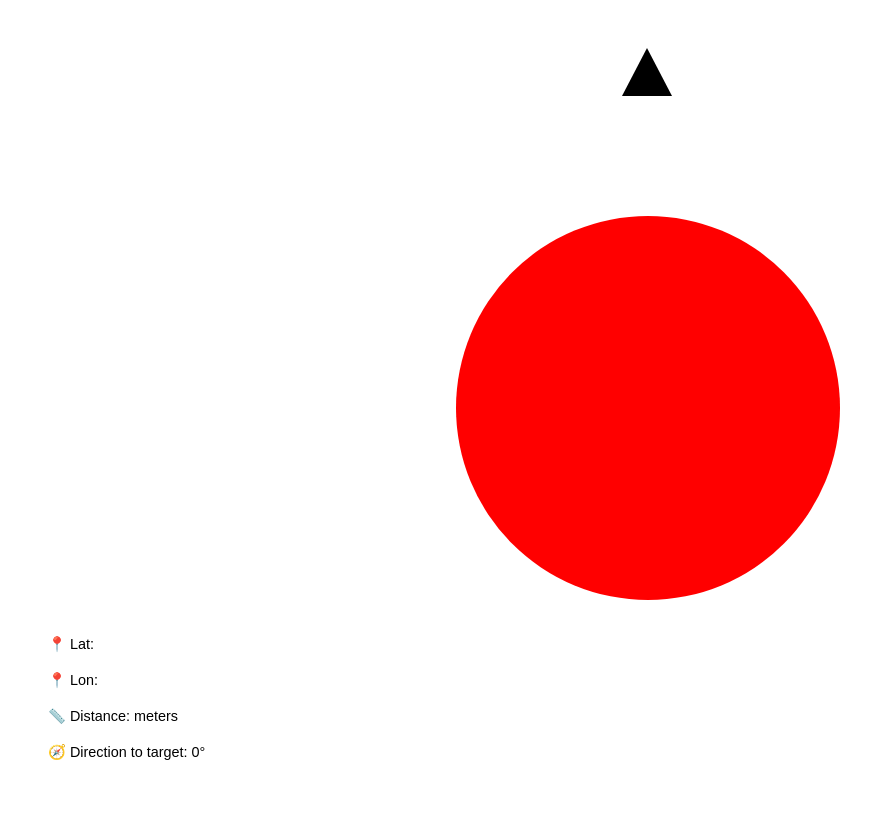
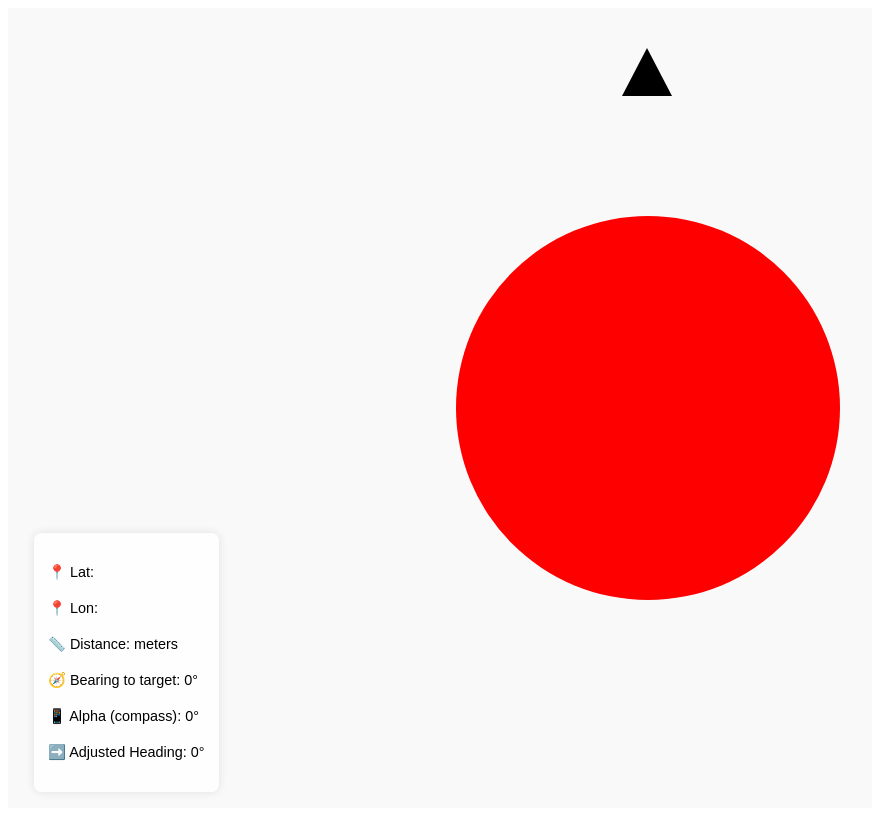
Before and after one commit to sidmuc21/locationcircle, a SvelteKit app: page / in a window 1280 px wide. Shown: the whole page, without its empty margins (0-872 px from the left). Built offline with nearby package versions, Linux system fonts and the light colour scheme; no server answers.

Commit message:
first commi

```diff
--- a/src/routes/+page.svelte
+++ b/src/routes/+page.svelte
@@ -1,5 +1,5 @@
 <script>
-  import { onMount } from 'svelte';
+  import { onMount, onDestroy } from 'svelte';
   import {
     isPointWithinRadius,
     getGreatCircleBearing,
@@ -11,10 +11,16 @@
   let bearingToTarget = 0;
   let distanceToTarget = null;
 
+  let alpha = 0; // Compass direction of the phone
+  let heading = 0; // Adjusted direction to face target
+
   const targetCoords = {
     latitude: 42.05913363079434,
     longitude: 19.51725368912721
   };
+
+  let needsOrientationPermission = false;
+  let orientationPermissionGranted = false;
 
   function startWatching() {
     if (!navigator.geolocation) {
@@ -29,9 +35,9 @@
 
         if (userCoords.latitude != null && userCoords.longitude != null) {
           inRange = isPointWithinRadius(userCoords, targetCoords, 5);
-
-          distanceToTarget = Math.round(getDistance(userCoords, targetCoords)); // meters, rounded
-          bearingToTarget = Math.round(getGreatCircleBearing(userCoords, targetCoords)); // degrees, rounded
+          distanceToTarget = Math.round(getDistance(userCoords, targetCoords));
+          bearingToTarget = Math.round(getGreatCircleBearing(userCoords, targetCoords));
+          heading = (bearingToTarget - alpha + 360) % 360;
         }
       },
       (err) => {
@@ -45,8 +51,46 @@
     );
   }
 
+  function handleOrientation(event) {
+    if (typeof event.alpha === 'number') {
+      alpha = event.alpha;
+      heading = (bearingToTarget - alpha + 360) % 360;
+    }
+  }
+
+  function requestOrientationAccess() {
+    if (typeof DeviceOrientationEvent !== 'undefined' && typeof DeviceOrientationEvent.requestPermission === 'function') {
+      DeviceOrientationEvent.requestPermission()
+        .then(state => {
+          if (state === 'granted') {
+            window.addEventListener('deviceorientation', handleOrientation, true);
+            orientationPermissionGranted = true;
+            needsOrientationPermission = false;
+          } else {
+            alert('Orientation permission denied');
+          }
+        })
+        .catch(err => {
+          console.error('Orientation permission error:', err);
+        });
+    }
+  }
+
   onMount(() => {
     startWatching();
+
+    if (typeof DeviceOrientationEvent !== 'undefined' && typeof DeviceOrientationEvent.requestPermission === 'function') {
+      // iOS requires user interaction to request permission
+      needsOrientationPermission = true;
+    } else {
+      // Android and others
+      window.addEventListener('deviceorientation', handleOrientation, true);
+      orientationPermissionGranted = true;
+    }
+  });
+
+  onDestroy(() => {
+    window.removeEventListener('deviceorientation', handleOrientation);
   });
 </script>
 
@@ -59,17 +103,26 @@
   {#if !inRange}
     <div
       class="arrow"
-      style="transform: rotate({bearingToTarget}deg);"
+      style="transform: rotate({heading}deg);"
     ></div>
   {/if}
 
-  <!-- Coordinates and Distance Info -->
+  <!-- Info Panel -->
   <div class="info">
     <p>📍 Lat: {userCoords.latitude}</p>
     <p>📍 Lon: {userCoords.longitude}</p>
     <p>📏 Distance: {distanceToTarget} meters</p>
-    <p>🧭 Direction to target: {bearingToTarget}°</p>
+    <p>🧭 Bearing to target: {bearingToTarget}°</p>
+    <p>📱 Alpha (compass): {Math.round(alpha)}°</p>
+    <p>➡️ Adjusted Heading: {Math.round(heading)}°</p>
   </div>
+
+  <!-- iOS Button for Permission -->
+  {#if needsOrientationPermission && !orientationPermissionGranted}
+    <button class="permission-button" on:click={requestOrientationAccess}>
+      Enable Compass
+    </button>
+  {/if}
 </div>
 
 <style>
@@ -82,6 +135,7 @@
     align-items: center;
     overflow: hidden;
     font-family: sans-serif;
+    background: #f9f9f9;
   }
 
   .circle {
@@ -118,11 +172,31 @@
     position: absolute;
     bottom: 2dvh;
     left: 2dvw;
-    background: rgba(255, 255, 255, 0.8);
+    background: rgba(255, 255, 255, 0.9);
     padding: 1em;
     border-radius: 8px;
     font-size: 0.9rem;
     line-height: 1.5;
     color: #000;
+    box-shadow: 0 0 10px rgba(0,0,0,0.1);
+  }
+
+  .permission-button {
+    position: absolute;
+    top: 2dvh;
+    right: 2dvw;
+    padding: 0.6em 1em;
+    background: #007bff;
+    color: white;
+    border: none;
+    border-radius: 6px;
+    font-size: 1rem;
+    cursor: pointer;
+    z-index: 3;
+    box-shadow: 0 2px 6px rgba(0,0,0,0.2);
+  }
+
+  .permission-button:hover {
+    background: #0056b3;
   }
 </style>
```
